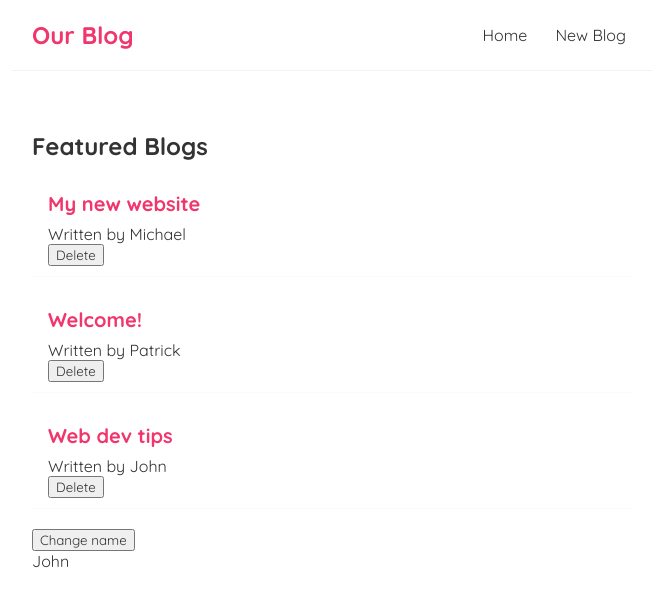
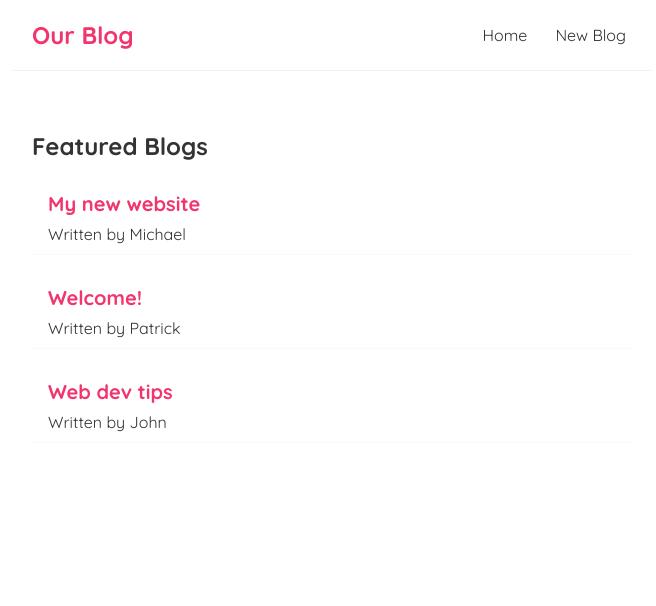
Before and after one commit to rradfar/react-blog, a React (Create React App) app: page / in a window 1280 px wide. Shown: the top 606 px of the page, without its empty margins (308-964 px from the left). Built offline with nearby package versions, Linux system fonts and the light colour scheme; data requests are answered from the project's data file.

Commit message:
Fetch data with useEffect

```diff
--- a/src/BlogList.js
+++ b/src/BlogList.js
@@ -1,4 +1,4 @@
-const BlogList = ({ blogs, title, handleDelete }) => {
+const BlogList = ({ blogs, title }) => {
   return (
     <div className='blog-list'>
       <h2>{title}</h2>
@@ -6,7 +6,6 @@
         <div className='blog-preview' key={blog.id}>
           <h2>{blog.title}</h2>
           <p>Written by {blog.author}</p>
-          <button onClick={() => handleDelete(blog.id)}>Delete</button>
         </div>
       ))}
     </div>
--- a/src/Home.js
+++ b/src/Home.js
@@ -2,47 +2,17 @@
 import BlogList from './BlogList';
 
 const Home = () => {
-  const [blogs, setBlogs] = useState([
-    {
-      title: 'My new website',
-      body: 'lorem ipsum...',
-      author: 'Michael',
-      id: 1,
-    },
-    {
-      title: 'Welcome!',
-      body: 'lorem ipsum...',
-      author: 'Patrick',
-      id: 2,
-    },
-    {
-      title: 'Web dev tips',
-      body: 'lorem ipsum...',
-      author: 'John',
-      id: 3,
-    },
-  ]);
-
-  const [name, setName] = useState('John');
-
-  const handleDelete = id => {
-    const newBlogs = blogs.filter(blog => blog.id !== id);
-    setBlogs(newBlogs);
-  };
+  const [blogs, setBlogs] = useState(null);
 
   useEffect(() => {
-    console.log('useEffect just ran!');
-  }, [name]);
+    fetch('http://localhost:8000/blogs')
+      .then(res => res.json())
+      .then(data => setBlogs(data));
+  }, []);
 
   return (
     <div className='home'>
-      <BlogList
-        blogs={blogs}
-        title='Featured Blogs'
-        handleDelete={handleDelete}
-      />
-      <button onClick={() => setName('Jane')}>Change name</button>
-      <p>{name}</p>
+      {blogs && <BlogList blogs={blogs} title='Featured Blogs' />}
     </div>
   );
 };
```
